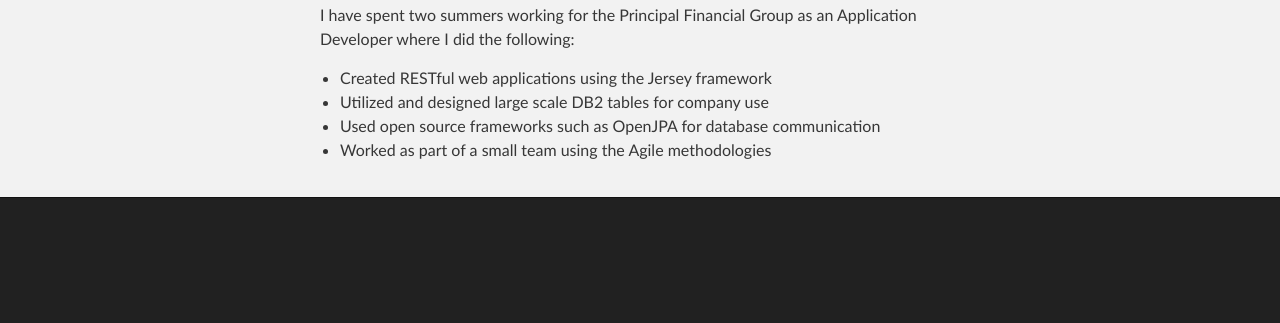
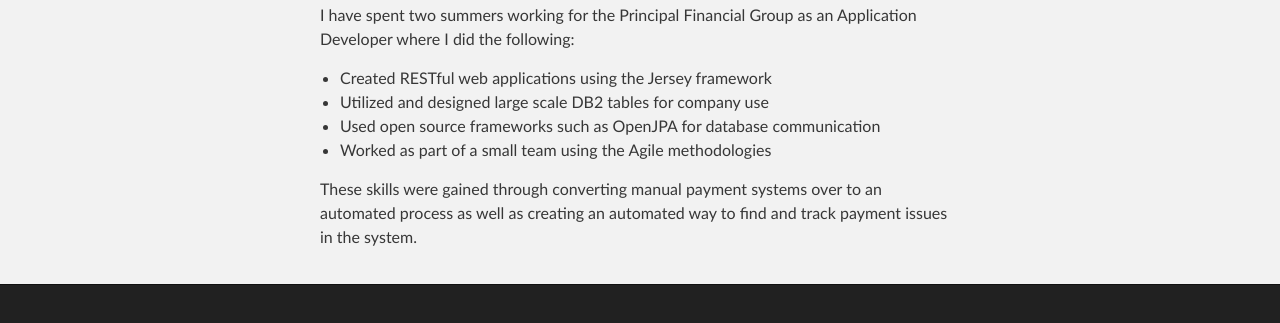
Before and after one commit to acdana/acdana.github.io, a plain HTML site: page pastExperience.html in a window 1280 px wide. Shown: the part 349-672 px from the top of the page. Drawn offline with Linux system fonts and the light colour scheme.

Commit message:
Gave a brief description on my past experience

```diff
--- a/pastExperience.html
+++ b/pastExperience.html
@@ -41,5 +41,7 @@
 		  <li>Worked as part of a small team using the Agile methodologies</li>
 		</ul>
 
+		<p>These skills were gained through converting manual payment systems over to an automated process as well as creating an automated way to find and track payment issues in the system.</p>
+
 	</body>
 </html>
```
